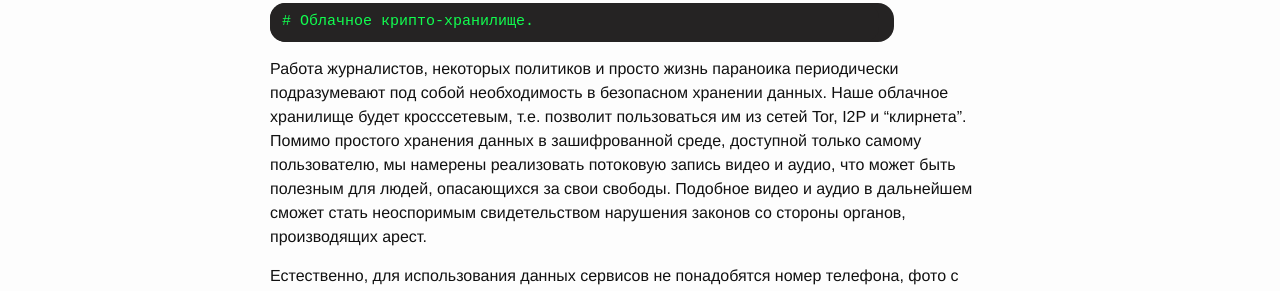
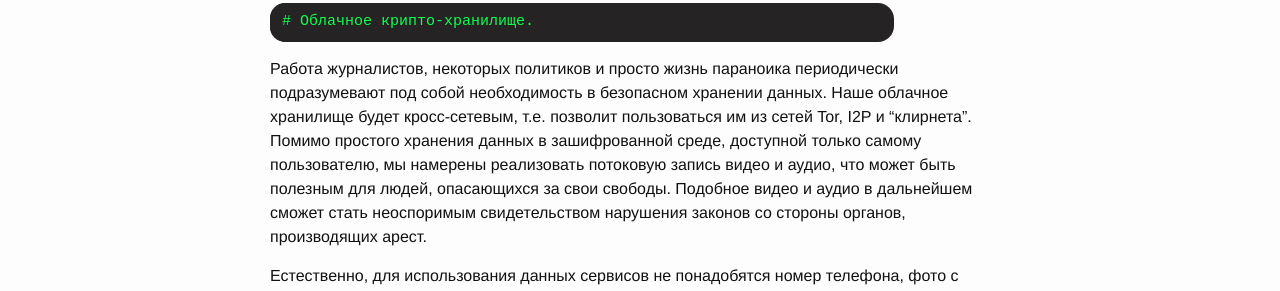
Before and after one commit to 2b7E1n6D0e5R7/2b7E1n6D0e5R7.github.io, a Jekyll site: the page built from _pages/services.md, in a window 1280 px wide. Shown: the part 1216-1507 px from the top of the page. Built offline with Jekyll 4.4.1, drawn with Linux system fonts in a browser that asks for light colours.

Commit message:
Update services.md

````diff
--- a/_pages/services.md
+++ b/_pages/services.md
@@ -25,6 +25,6 @@ permalink: /services/
 ```
 # Облачное крипто-хранилище.
 ```
-Работа журналистов, некоторых политиков и просто жизнь параноика периодически подразумевают под собой необходимость в безопасном хранении данных. Наше облачное хранилище будет кросссетевым, т.е. позволит пользоваться им из сетей Tor, I2P и "клирнета". Помимо простого хранения данных в зашифрованной среде, доступной только самому пользователю, мы намерены реализовать потоковую запись видео и аудио, что может быть полезным для людей, опасающихся за свои свободы. Подобное видео и аудио в дальнейшем сможет стать неоспоримым свидетельством нарушения законов со стороны органов, производящих арест.
+Работа журналистов, некоторых политиков и просто жизнь параноика периодически подразумевают под собой необходимость в безопасном хранении данных. Наше облачное хранилище будет кросс-сетевым, т.е. позволит пользоваться им из сетей Tor, I2P и "клирнета". Помимо простого хранения данных в зашифрованной среде, доступной только самому пользователю, мы намерены реализовать потоковую запись видео и аудио, что может быть полезным для людей, опасающихся за свои свободы. Подобное видео и аудио в дальнейшем сможет стать неоспоримым свидетельством нарушения законов со стороны органов, производящих арест.
 
 Естественно, для использования данных сервисов не понадобятся номер телефона, фото с паспортом и прочее в таком духе. Наша цель - свободное общество. Мы не оправдываем преступность, не занимаемся ей и никому не советуем. Однако мы выступаем категорически против ущемления человеческих свобод под предлогом обеспечения всеобщей безопасности.
````
